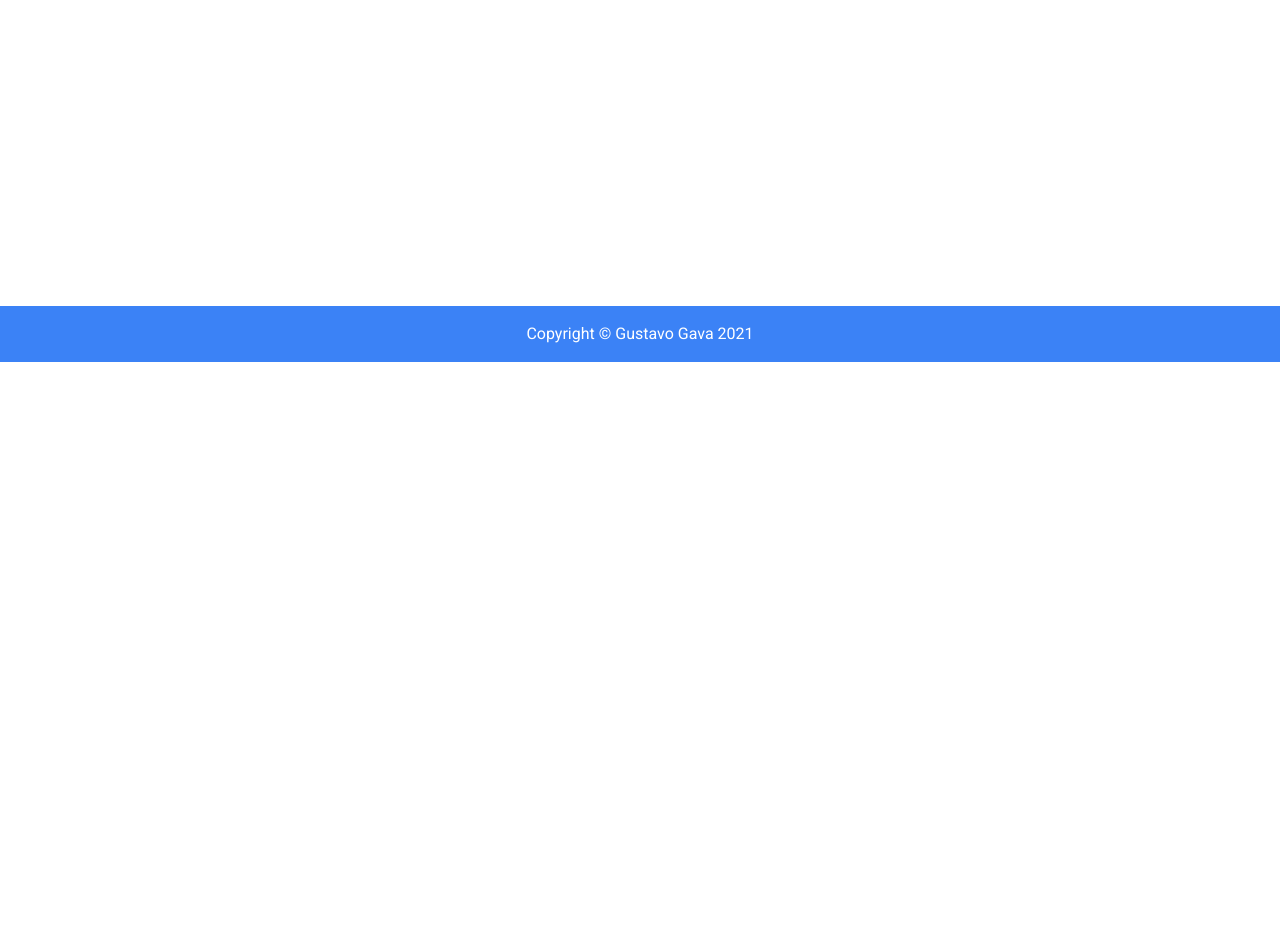
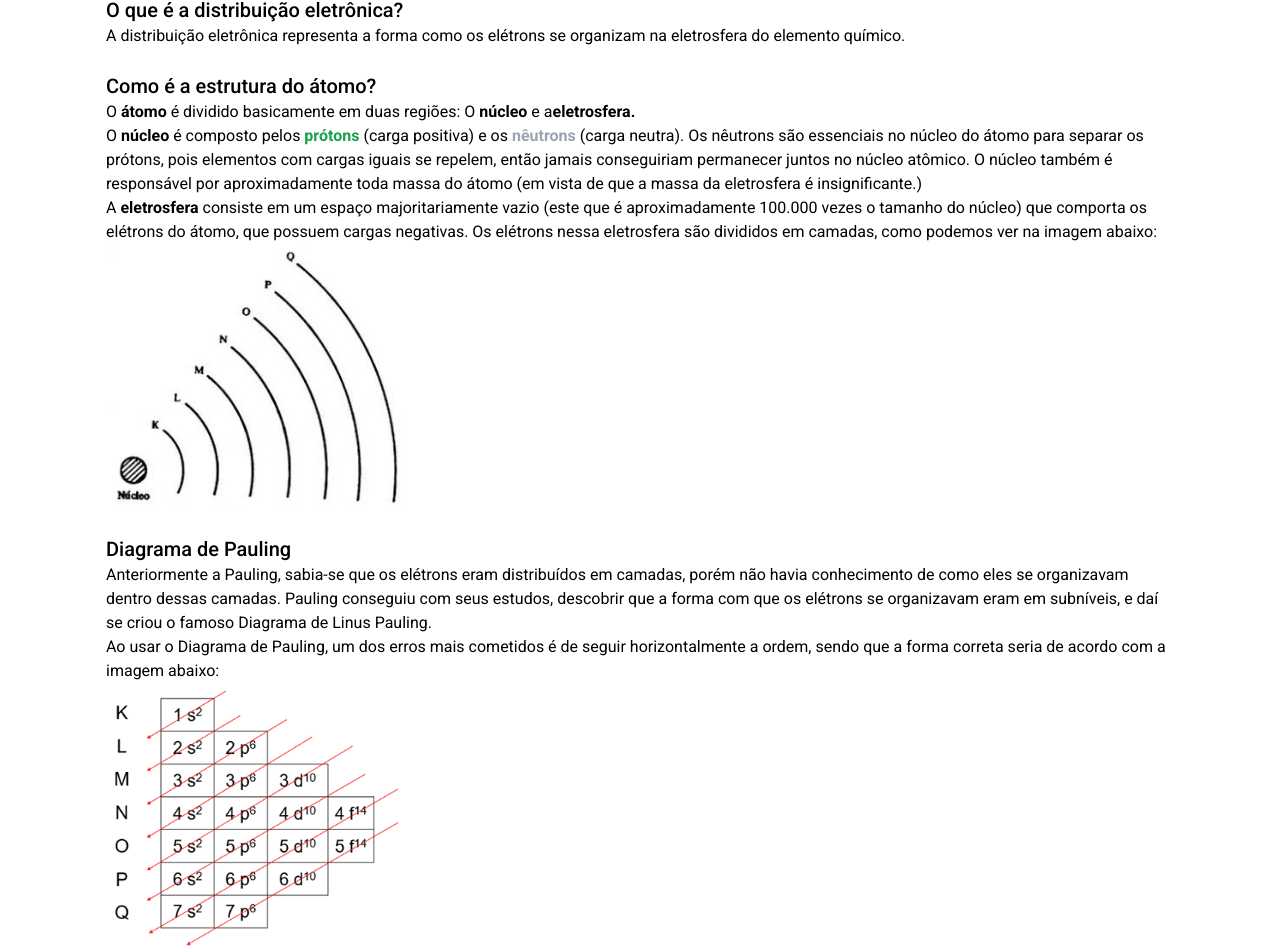
Before and after one commit to Gustavo-Gava/distribuicao-eletronica, a Next.js app: page / in a window 1280 px wide. Shown: the part 438-1390 px from the top of the page. Before the commit the page ends 800 px from the top, so only its background shows below. Built offline with nearby package versions, Linux system fonts and the light colour scheme.

Commit message:
feat: added informative content

```diff
--- a/src/pages/index.tsx
+++ b/src/pages/index.tsx
@@ -31,14 +31,14 @@ export default function Home() {
 				<link rel="icon" href="/atom.png" />
 			</Head>
 
-			<main className="m-auto min-h-screen w-full bg-white">
-				<Header />
+			<Header />
 
-				<div className="m-auto max-w-[1100px]">
+			<main className="m-auto w-full max-w-[1100px] bg-white p-4">
+				<div className="m-auto">
 					<Form />
 
 					{element?.nome && (
-						<div className="p-4">
+						<>
 							<div className="my-6 h-[1px] w-full bg-gray-200 shadow-md" />
 
 							<div className="flex flex-col justify-between gap-8 md:flex-row">
@@ -83,14 +83,83 @@ export default function Home() {
 									})}
 								</div>
 							</div>
-						</div>
+						</>
 					)}
 				</div>
 
-				<footer className="fixed bottom-0 flex w-full items-center justify-center bg-blue-500 p-4 text-white">
-					<p>Copyright © Gustavo Gava 2021</p>
-				</footer>
+				<div className="mt-36 flex flex-col gap-6">
+					<div>
+						<h3 className="text-xl font-medium">O que é a distribuição eletrônica?</h3>
+
+						<p>
+							A distribuição eletrônica representa a forma como os elétrons se organizam na
+							eletrosfera do elemento químico.
+						</p>
+					</div>
+
+					<div>
+						<h3 className="text-xl font-medium">Como é a estrutura do átomo?</h3>
+
+						<div>
+							<p>
+								O <strong>átomo</strong> é dividido basicamente em duas regiões: O{" "}
+								<strong>núcleo</strong> e a<strong>eletrosfera.</strong>
+							</p>
+
+							<p>
+								O <strong>núcleo</strong> é composto pelos{" "}
+								<strong className="text-green-600">prótons</strong> (carga <span>positiva</span>) e
+								os <strong className="text-gray-400">nêutrons</strong> (carga <span>neutra</span>).
+								Os nêutrons são essenciais no núcleo do átomo para separar os prótons, pois
+								elementos com cargas iguais se repelem, então jamais conseguiriam permanecer juntos
+								no núcleo atômico. O núcleo também é responsável por aproximadamente toda massa do
+								átomo (em vista de que a massa da eletrosfera é insignificante.)
+							</p>
+
+							<p>
+								A <strong>eletrosfera</strong> consiste em um espaço majoritariamente vazio (este
+								que é aproximadamente 100.000 vezes o tamanho do núcleo) que comporta os elétrons do
+								átomo, que possuem cargas <span>negativas.</span> Os elétrons nessa eletrosfera são
+								divididos em camadas, como podemos ver na imagem abaixo:
+								<Image
+									src="/images/camadas_atomo.webp"
+									width={300}
+									height={300}
+									alt="Camadas do átomo"
+								/>
+							</p>
+						</div>
+					</div>
+
+					<div>
+						<h3 className="text-xl font-medium">Diagrama de Pauling</h3>
+
+						<div>
+							<p>
+								Anteriormente a Pauling, sabia-se que os elétrons eram distribuídos em camadas,
+								porém não havia conhecimento de como eles se organizavam dentro dessas camadas.
+								Pauling conseguiu com seus estudos, descobrir que a forma com que os elétrons se
+								organizavam eram em subníveis, e daí se criou o famoso Diagrama de Linus Pauling.
+							</p>
+							<p>
+								Ao usar o Diagrama de Pauling, um dos erros mais cometidos é de seguir
+								horizontalmente a ordem, sendo que a forma correta seria de acordo com a imagem
+								abaixo:
+								<Image
+									src="/images/diagrama_linus_pauling.png"
+									width={300}
+									height={300}
+									alt="Diagrama Linus Pauling"
+								/>
+							</p>
+						</div>
+					</div>
+				</div>
 			</main>
+
+			<footer className="bottom-0 flex w-full items-center justify-center bg-blue-500 p-4 text-white">
+				<p>Copyright © Gustavo Gava 2021</p>
+			</footer>
 		</>
 	);
 }
```
